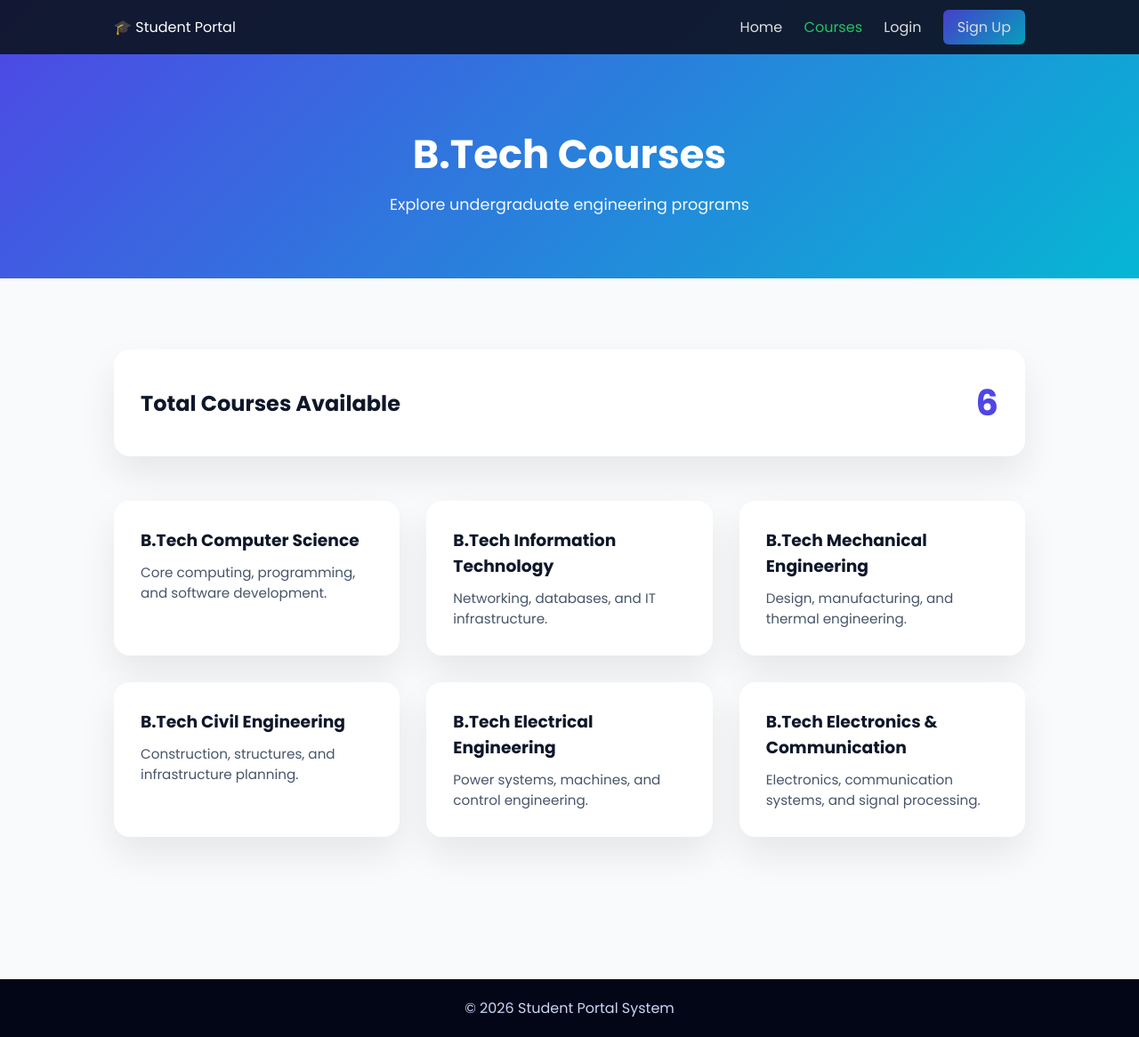
After one commit to CodebyNik18/Student-Portal-System, a Django app: page /accounts/courses/ in a window 1280 px wide. The commit adds this page. Shown: the whole page at 89% size. Run offline with Django 5.2, Linux system fonts and the light colour scheme.

Commit message:
Add courses page

```diff
--- a/accounts/urls.py
+++ b/accounts/urls.py
@@ -5,5 +5,6 @@ from . import views
 urlpatterns = [
     path('signup/', views.signup, name='signup'),
     path('learn_more/', views.learn_more, name='learn_more'),
-    path('login/', views.login, name='login')
+    path('login/', views.login, name='login'),
+    path('courses/', views.courses, name='courses')
 ]
--- a/accounts/views.py
+++ b/accounts/views.py
@@ -181,3 +181,6 @@ def login(request):
 
 def learn_more(request):
     return render(request=request, template_name='learn_more.html')
+
+def courses(request):
+    return render(request=request, template_name='courses.html')
--- /dev/null
+++ b/portal_system/static/css/courses.css
@@ -0,0 +1,151 @@
+* {
+    margin: 0;
+    padding: 0;
+    box-sizing: border-box;
+    font-family: "Poppins", sans-serif;
+}
+
+body {
+    background: #f8fafc;
+    color: #0f172a;
+}
+
+/* NAVBAR */
+.navbar {
+    position: fixed;
+    top: 0;
+    width: 100%;
+    padding: 18px 10%;
+    background: rgba(15, 23, 42, 0.95);
+    display: flex;
+    justify-content: space-between;
+    align-items: center;
+    color: white;
+    z-index: 1000;
+}
+
+.navbar a {
+    color: white;
+    margin-left: 20px;
+    text-decoration: none;
+    opacity: 0.85;
+}
+
+.navbar a.active,
+.navbar a:hover {
+    opacity: 1;
+    color: #22c55e;
+}
+
+.navbar .btn {
+    background: linear-gradient(135deg, #4f46e5, #06b6d4);
+    padding: 8px 16px;
+    border-radius: 6px;
+}
+
+/* HERO */
+.hero {
+    padding: 140px 10% 70px;
+    text-align: center;
+    background: linear-gradient(135deg, #4f46e5, #06b6d4);
+    color: white;
+}
+
+.hero h1 {
+    font-size: 2.8rem;
+    margin-bottom: 10px;
+}
+
+.hero p {
+    font-size: 1.1rem;
+    opacity: 0.95;
+}
+
+/* COURSES */
+.courses {
+    padding: 80px 10%;
+}
+
+/* SUMMARY */
+.summary {
+    display: flex;
+    justify-content: space-between;
+    align-items: center;
+    background: white;
+    padding: 30px;
+    border-radius: 18px;
+    box-shadow: 0 20px 40px rgba(0,0,0,0.08);
+    margin-bottom: 50px;
+    animation: fadeUp 0.8s ease forwards;
+}
+
+.summary h2 {
+    font-size: 1.5rem;
+}
+
+.summary .count {
+    font-size: 2.5rem;
+    font-weight: 700;
+    color: #4f46e5;
+}
+
+/* COURSE GRID */
+.course-grid {
+    display: grid;
+    grid-template-columns: repeat(auto-fit, minmax(260px, 1fr));
+    gap: 30px;
+}
+
+/* COURSE CARD */
+.course-card {
+    background: white;
+    padding: 30px;
+    border-radius: 18px;
+    box-shadow: 0 20px 40px rgba(0,0,0,0.08);
+    transition: transform 0.3s, box-shadow 0.3s;
+    animation: fadeUp 0.8s ease forwards;
+}
+
+.course-card:hover {
+    transform: translateY(-8px);
+    box-shadow: 0 30px 60px rgba(0,0,0,0.15);
+}
+
+.course-card h3 {
+    margin-bottom: 10px;
+}
+
+.course-card p {
+    color: #475569;
+    font-size: 0.95rem;
+}
+
+/* FOOTER */
+footer {
+    margin-top: 80px;
+    padding: 20px;
+    background: #020617;
+    text-align: center;
+    color: #cbd5f5;
+}
+
+/* ANIMATION */
+@keyframes fadeUp {
+    from {
+        opacity: 0;
+        transform: translateY(30px);
+    }
+    to {
+        opacity: 1;
+        transform: translateY(0);
+    }
+}
+
+/* RESPONSIVE */
+@media (max-width: 768px) {
+    .summary {
+        flex-direction: column;
+        gap: 15px;
+        text-align: center;
+    }
+}
--- /dev/null
+++ b/templates/courses.html
@@ -0,0 +1,77 @@
+{% load static %}
+<!DOCTYPE html>
+<html lang="en">
+<head>
+    <meta charset="UTF-8">
+    <title>Courses | Student Portal</title>
+    <meta name="viewport" content="width=device-width, initial-scale=1.0">
+
+    <link rel="stylesheet" href="{% static 'css/courses.css' %}">
+    <link href="https://fonts.googleapis.com/css2?family=Poppins:wght@300;400;600;700&display=swap" rel="stylesheet">
+</head>
+<body>
+
+<header class="navbar">
+    <div class="logo">🎓 Student Portal</div>
+    <nav>
+        <a href="{% url 'home' %}">Home</a>
+        <a href="{% url 'courses' %}" class="active">Courses</a>
+        <a href="{% url 'login' %}">Login</a>
+        <a href="{% url 'signup' %}" class="btn">Sign Up</a>
+    </nav>
+</header>
+
+<section class="hero">
+    <h1>B.Tech Courses</h1>
+    <p>Explore undergraduate engineering programs</p>
+</section>
+
+<section class="courses">
+
+    <div class="summary">
+        <h2>Total Courses Available</h2>
+        <span class="count">6</span>
+    </div>
+
+    <div class="course-grid">
+
+        <div class="course-card">
+            <h3>B.Tech Computer Science</h3>
+            <p>Core computing, programming, and software development.</p>
+        </div>
+
+        <div class="course-card">
+            <h3>B.Tech Information Technology</h3>
+            <p>Networking, databases, and IT infrastructure.</p>
+        </div>
+
+        <div class="course-card">
+            <h3>B.Tech Mechanical Engineering</h3>
+            <p>Design, manufacturing, and thermal engineering.</p>
+        </div>
+
+        <div class="course-card">
+            <h3>B.Tech Civil Engineering</h3>
+            <p>Construction, structures, and infrastructure planning.</p>
+        </div>
+
+        <div class="course-card">
+            <h3>B.Tech Electrical Engineering</h3>
+            <p>Power systems, machines, and control engineering.</p>
+        </div>
+
+        <div class="course-card">
+            <h3>B.Tech Electronics & Communication</h3>
+            <p>Electronics, communication systems, and signal processing.</p>
+        </div>
+
+    </div>
+
+</section>
+
+<footer>
+    <p>© 2026 Student Portal System</p>
+</footer>
+
+</body>
+</html>
--- a/templates/home.html
+++ b/templates/home.html
@@ -18,7 +18,7 @@
         <div class="logo">🎓 Student Portal</div>
         <nav>
             <a href="{% url 'home' %}">Home</a>
-            <a href="#">Courses</a>
+            <a href="{% url 'courses' %}">Courses</a>
             <a href="{% url 'login' %}">Login</a>
             <a href="{% url 'signup' %}" class="btn">Sign Up</a>
         </nav>
```
